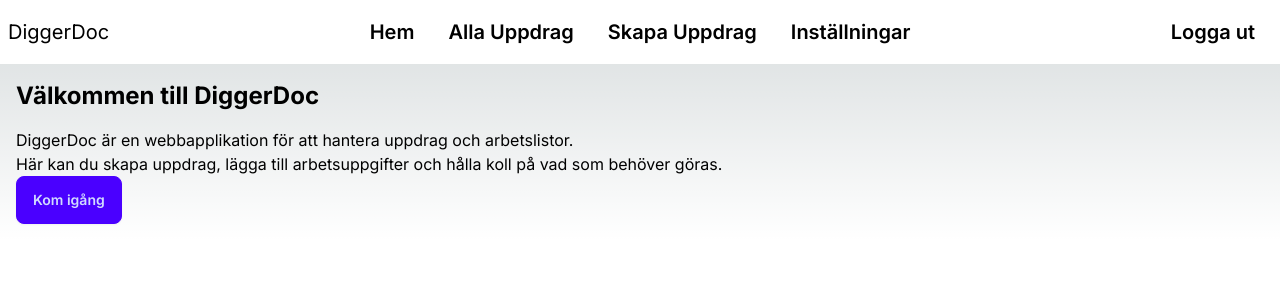
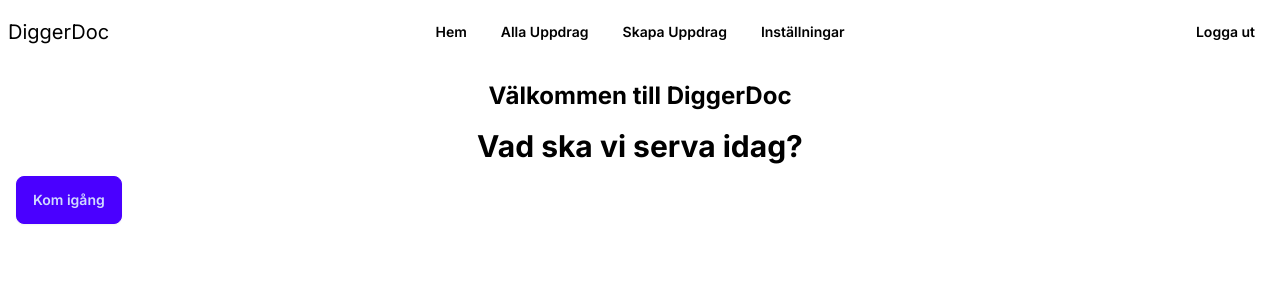
Before and after one commit to JoelHellberg95/diggerdocwebapp, a Next.js app in the folder diggerdocwebapp/: page / in a window 1280 px wide. Shown: the top 300 px of the page. Built offline with nearby package versions, Linux system fonts and the light colour scheme.

Commit message:
quick fixes to the navigation and page components, added tasks.js and moved create.js to tasks.js

```diff
--- a/diggerdocwebapp/src/app/components/Navigation/navigation.js
+++ b/diggerdocwebapp/src/app/components/Navigation/navigation.js
@@ -8,7 +8,7 @@ export default function Navigation() {
         </div>
         <div className="navbar-center">
         <Link href="/"><div className="btn btn-ghost text-xl">Hem</div></Link>
-        <Link href="/tasks"><div className="btn btn-ghost text-xl">Alla Uppdrag</div></Link>
+        <Link href="/tasks/tasks"><div className="btn btn-ghost text-xl">Alla Uppdrag</div></Link>
         <Link href="/tasks/create"><div className="btn btn-ghost text-xl">Skapa Uppdrag</div></Link>
         <Link href="/settings"><div className="btn btn-ghost text-xl">Inställningar</div></Link>
 
--- a/diggerdocwebapp/src/app/page.js
+++ b/diggerdocwebapp/src/app/page.js
@@ -1,19 +1,15 @@
 import Link from "next/link";
 import Navigation from "./components/Navigation/navigation";
+import TodoList from "./tasks/create";
 
 export default function Home() {
   return (
     <main>
       <Navigation />
 
-      <div className="container mx-auto p-4">
-        <h1 className="text-2xl font-bold mb-4">Välkommen till DiggerDoc</h1>
-        <p>
-          DiggerDoc är en webbapplikation för att hantera uppdrag och arbetslistor.
-        </p>
-        <p>
-          Här kan du skapa uppdrag, lägga till arbetsuppgifter och hålla koll på vad som behöver göras.
-        </p>
+      <div className="container mx-auto p-4 bg-base-100">
+        <h1 className="text-2xl font-bold mb-4 text-center ">Välkommen till DiggerDoc</h1>
+        <p className="text-3xl text-center font-bold mb-3">Vad ska vi serva idag?</p>
         <btn className="btn btn-primary">Kom igång</btn>
       </div>
     </main>
--- /dev/null
+++ b/diggerdocwebapp/src/app/tasks/tasks.js
@@ -0,0 +1,3 @@
+const { default: TodoList } = require("./create");
+
+return <TodoList />;
```
Also changed, not shown: diggerdocwebapp/src/app/tasks/create.js (line endings or trailing spaces).
